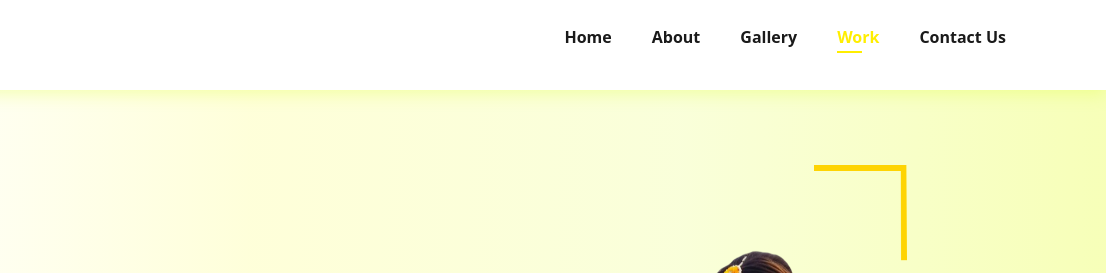
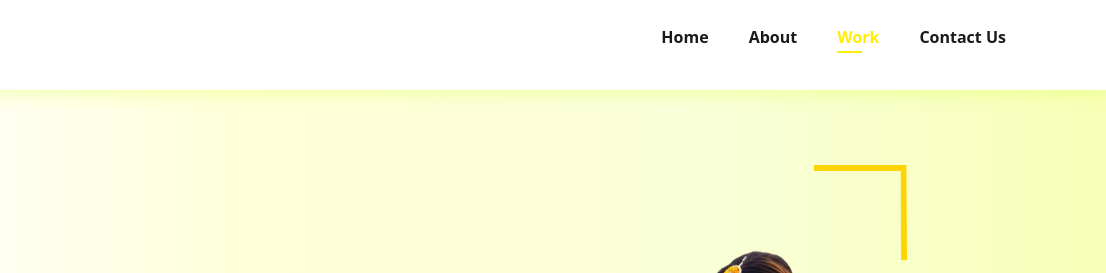
Before and after one commit to ayushzc/Annwesha_portfolio, a plain HTML site: page my_work.html in a window 1280 px wide. Shown: the top 273 px of the page, 174-1280 px from the left. Drawn offline with nearby package versions, Linux system fonts and the light colour scheme.

Commit message:
Update my_work.html

```diff
--- a/my_work.html
+++ b/my_work.html
@@ -17,7 +17,7 @@
             <ul id="latest_navbar">
                 <li><a href="./index.html#home">Home</a></li>
                 <li><a href="./index.html#about">About</a></li>
-                <li><a href="my_work.html">Gallery</a></li>
+<!--                 <li><a href="my_work.html">Gallery</a></li> -->
                 <li><a class="active" href="#work">Work</a></li>
                 <li><a href="./index.html#contact">Contact Us</a></li>
                 <a href="#" id="latest_close"><i class="fa-solid fa-x"></i></a>
```
